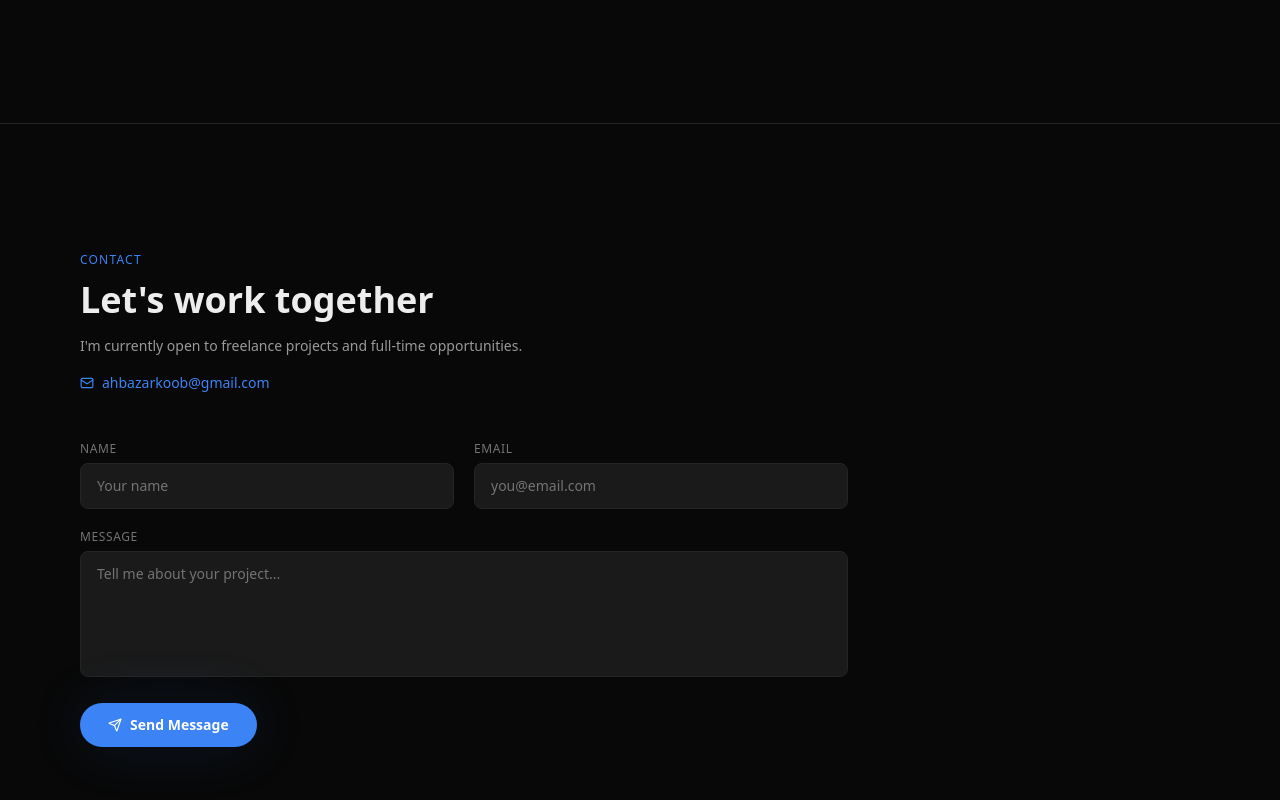
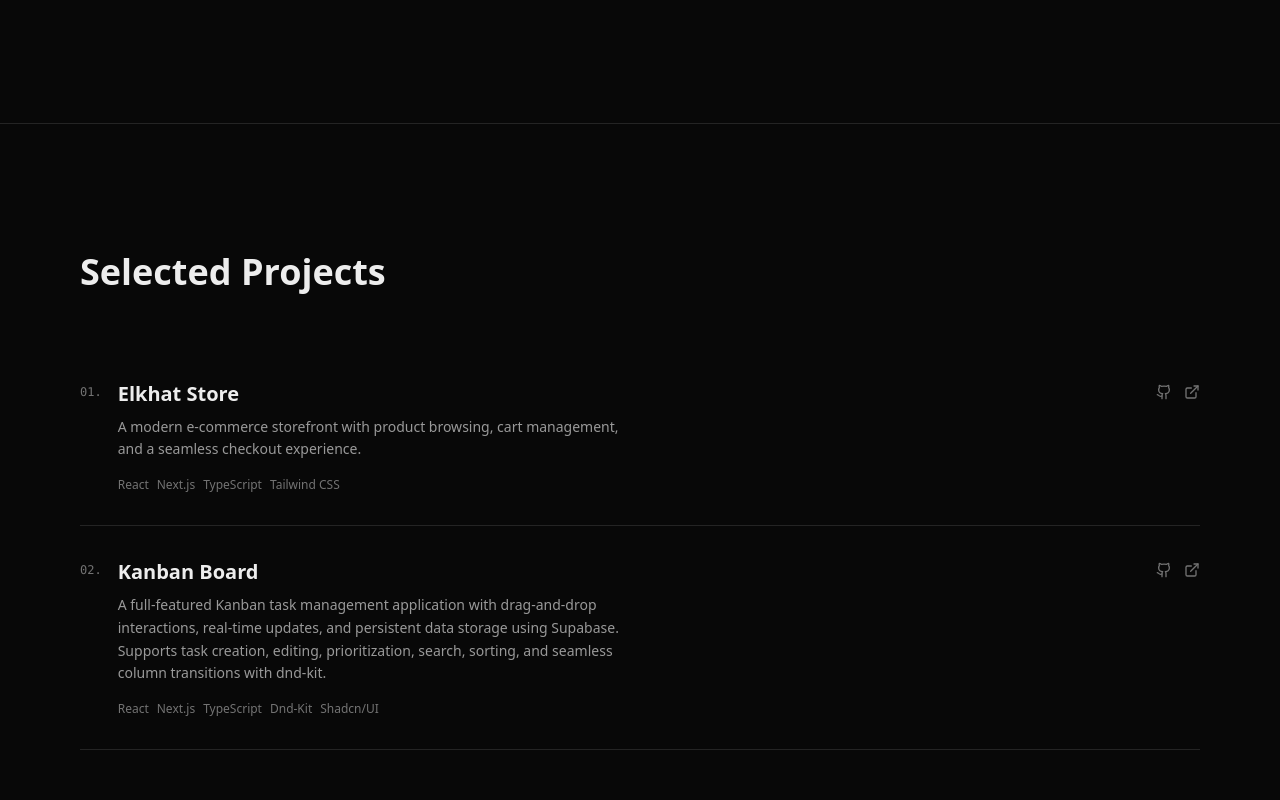
Before and after one commit to ahbazarkoob/ahba-portfolio, a Next.js app: page / in a window 1280 px wide. Shown: the part 3060-3860 px from the top of the page. Built offline with nearby package versions, Linux system fonts and the light colour scheme.

Commit message:
feat: Add project section

```diff
--- a/app/page.tsx
+++ b/app/page.tsx
@@ -7,6 +7,7 @@ import IntroAnimation from "@/components/intro-animation";
 import MobileNav from "@/components/mobile-nav";
 import Navbar from "@/components/navbar";
 import ExperienceSection from "@/components/ProfessionalExperience";
+import ProjectsSection from "@/components/projects-section";
 import SkillsSection from "@/components/Skills copy";
 import { useState } from "react";
 
@@ -22,6 +23,7 @@ export default function Home() {
         <AboutSection />
         <SkillsSection />
         <ExperienceSection />
+        <ProjectsSection />
         <ContactSection />
         <Footer />
       </main>
--- /dev/null
+++ b/components/projects-section.tsx
@@ -0,0 +1,82 @@
+import { motion } from "framer-motion";
+import { ExternalLink, Github } from "lucide-react";
+
+const projects = [
+  {
+    num: "01",
+    title: "Elkhat Store",
+    description: "A modern e-commerce storefront with product browsing, cart management, and a seamless checkout experience.",
+    tech: ["React", "Next.js", "TypeScript", "Tailwind CSS"],
+    live: "https://elkhattstore.vercel.app/",
+    github: "https://github.com/ahbazarkoob/elkhattstore",
+  },
+  {
+    num: "02",
+    title: "Kanban Board",
+    description: "A full-featured Kanban task management application with drag-and-drop interactions, real-time updates, and persistent data storage using Supabase. Supports task creation, editing, prioritization, search, sorting, and seamless column transitions with dnd-kit.",
+    tech: ["React", "Next.js", "TypeScript", "Dnd-Kit", "Shadcn/UI"],
+    live: "https://kanban-board-theta-nine.vercel.app/",
+    github: "https://github.com/ahbazarkoob/kanban-board",
+  },
+];
+
+const ProjectsSection = () => {
+  return (
+    <section id="projects" className="py-24 md:py-32 px-6 md:px-12 lg:px-20 border-t border-border">
+      <div className="max-w-6xl mx-auto">
+        <motion.div
+          initial={{ opacity: 0, y: 20 }}
+          whileInView={{ opacity: 1, y: 0 }}
+          viewport={{ once: true }}
+          transition={{ duration: 0.6 }}
+        >
+          <h2 className="font-display text-3xl md:text-4xl font-bold mb-14">Selected Projects</h2>
+        </motion.div>
+
+        <div className="space-y-0">
+          {projects.map((project, i) => (
+            <motion.div
+              key={project.title}
+              initial={{ opacity: 0, y: 20 }}
+              whileInView={{ opacity: 1, y: 0 }}
+              viewport={{ once: true }}
+              transition={{ duration: 0.5, delay: i * 0.1 }}
+              className="group py-8 border-b border-border hover:border-primary/30 transition-colors"
+            >
+              <div className="flex flex-col md:flex-row md:items-start gap-4">
+                <span className="font-display text-xs text-muted-foreground font-mono shrink-0 mt-1">
+                  {project.num}.
+                </span>
+                <div className="flex-1">
+                  <h3 className="font-display text-xl font-bold text-foreground group-hover:text-primary transition-colors mb-2">
+                    {project.title}
+                  </h3>
+                  <p className="text-secondary-foreground text-sm leading-relaxed mb-4 max-w-lg">
+                    {project.description}
+                  </p>
+                  <div className="flex flex-wrap gap-2">
+                    {project.tech.map((t) => (
+                      <span key={t} className="text-xs text-muted-foreground font-display">
+                        {t}
+                      </span>
+                    ))}
+                  </div>
+                </div>
+                <div className="flex gap-3 shrink-0 md:mt-1">
+                  <a href={project.github} className="text-muted-foreground hover:text-primary transition-colors" aria-label="GitHub">
+                    <Github size={16} />
+                  </a>
+                  <a href={project.live} target="_blank" rel="noopener noreferrer" className="text-muted-foreground hover:text-primary transition-colors" aria-label="Live demo">
+                    <ExternalLink size={16} />
+                  </a>
+                </div>
+              </div>
+            </motion.div>
+          ))}
+        </div>
+      </div>
+    </section>
+  );
+};
+
+export default ProjectsSection;
```
Also changed, not shown: tsconfig.json (+19 -5 lines).
